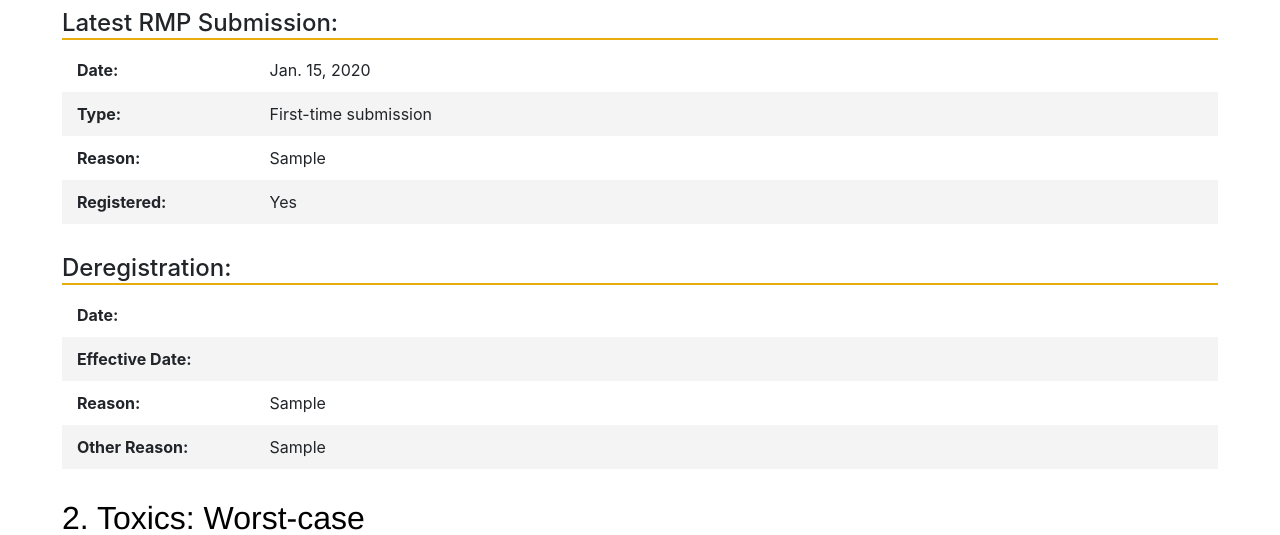
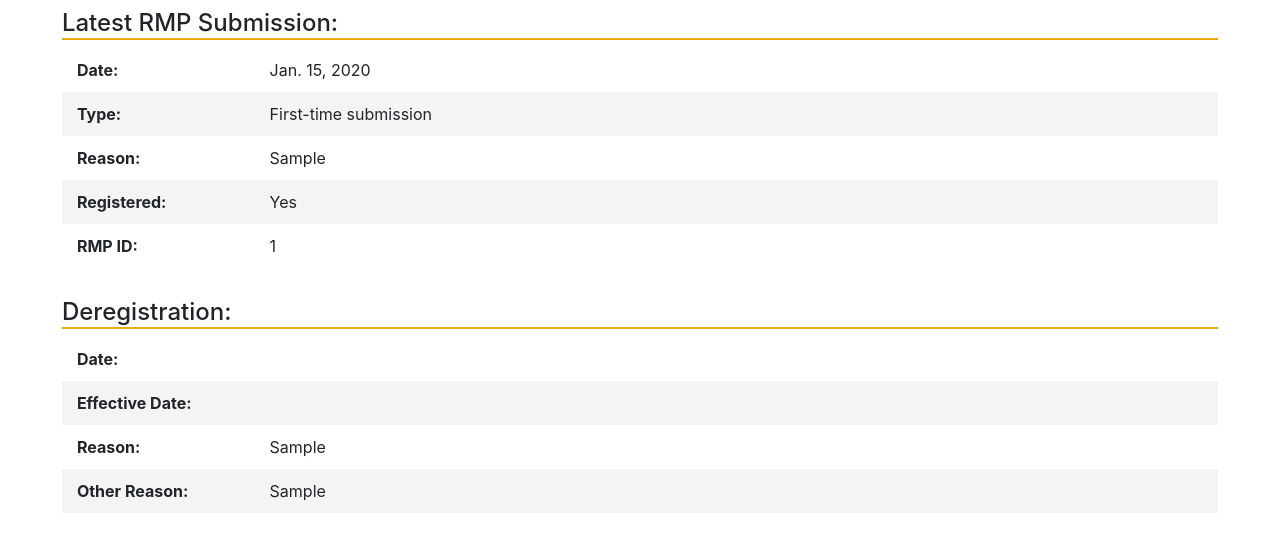
Before and after one commit to rji-futures-lab/django-rmp-data, a Django app: page /rmp/facility/1 in a window 1280 px wide. Shown: the part 3459-3994 px from the top of the page. Run offline with Django 3.2, Linux system fonts and the light colour scheme; tables that the repository leaves empty hold one stand-in row (values such as "Sample post"); some libraries are stand-ins or nearby versions; some web fonts are replaced.

Commit message:
urlize facility homepage

```diff
--- a/rmp/templates/rmp/rmp-sections/registration.html
+++ b/rmp/templates/rmp/rmp-sections/registration.html
@@ -217,7 +217,7 @@
 
   <div class="row light">
     <div class="col-4 col-sm-2 col-label">Facility (or company) URL:</div>
-    <div class="col">{{ object.rmp.facility_url }}</div>
+    <div class="col">{{ object.rmp.facility_url|urlize }}</div>
   </div>
 
 </div>
@@ -394,6 +394,11 @@
     <div class="col">{{ object.registered|yesno|capfirst }}</div>
   </div>
 
+  <div class="row light">
+    <div class="col-4 col-sm-2 col-label">RMP ID:</div>
+    <div class="col">{{ object.rmp.rmp_id }}</div>
+  </div>
+
 </div>
 
 <h4>Deregistration:</h4>
```
